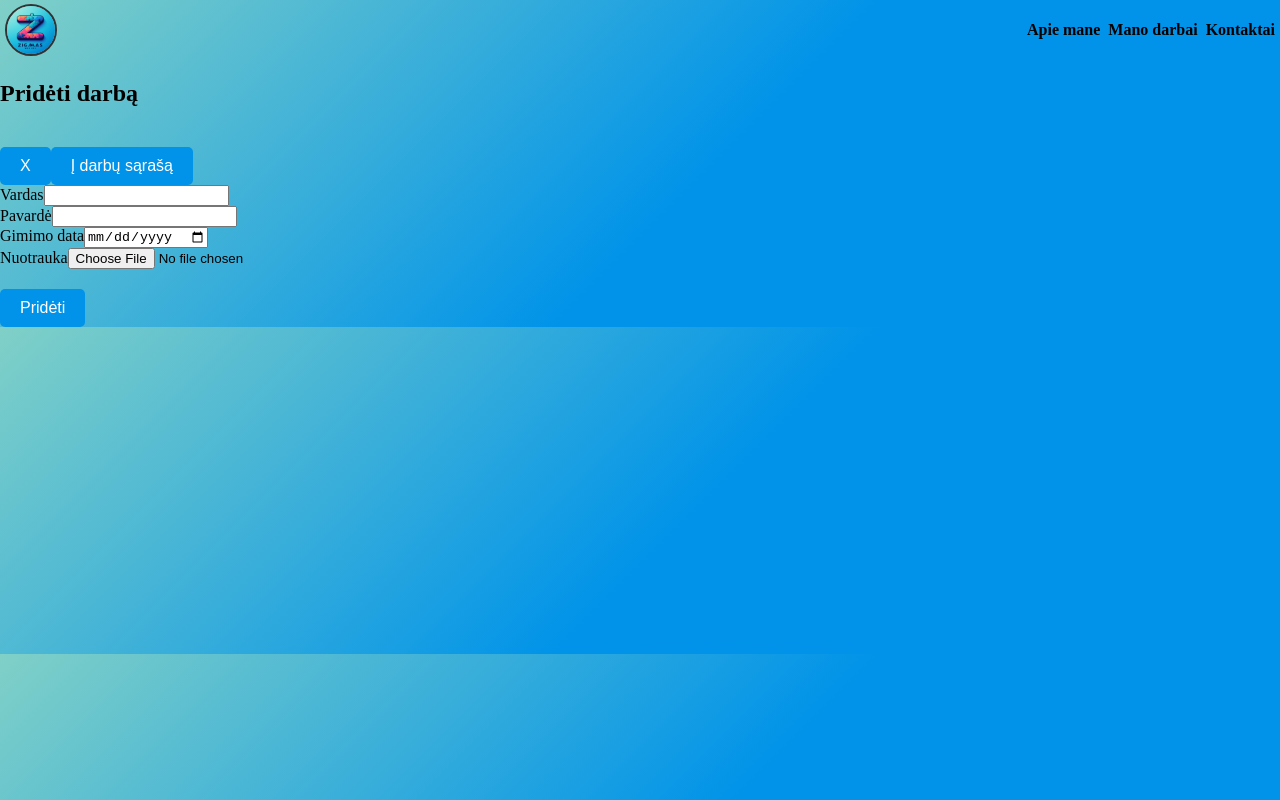
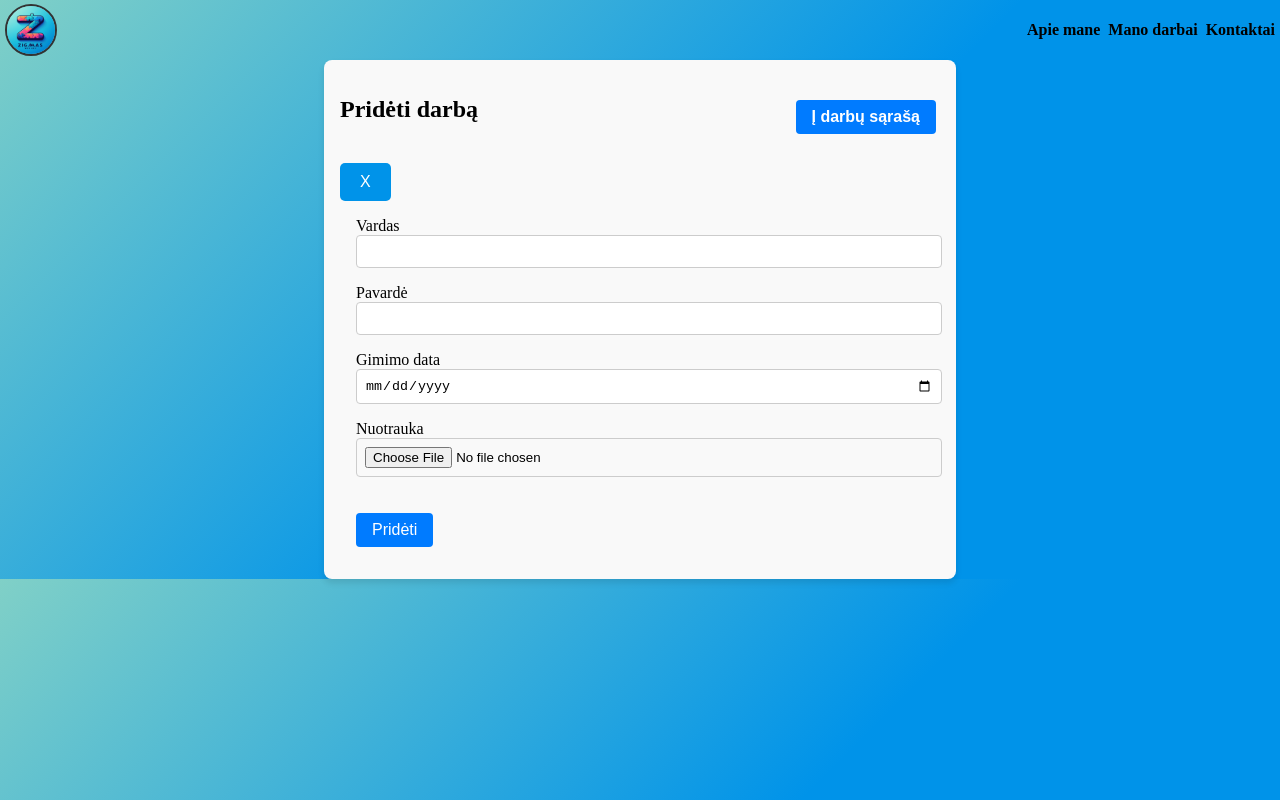
Before and after one commit to ZigmasP/zigmaswebdev, a React (Vite) app in the folder frontend/: page /add-work in a window 1280 px wide. Built offline with nearby package versions, Linux system fonts and the light colour scheme.

Commit message:
works edit

```diff
--- a/frontend/src/App.jsx
+++ b/frontend/src/App.jsx
@@ -14,7 +14,7 @@ return (
       <Route path="/" element={<Home />} />;
       <Route path="/apie-mane" element={<About />} />;
       <Route path="/mano-darbai" element={<Works />} />;
-      <Route path="/add-work" element={<WorkForm />} />
+      <Route path="/add-work" element={<WorkForm />} />;
     </Routes>
   </>
  );
--- a/frontend/src/components/WorkForm.jsx
+++ b/frontend/src/components/WorkForm.jsx
@@ -2,7 +2,7 @@ import axios from "axios";
 import { useNavigate } from "react-router-dom";
 import { Formik, Form, Field, ErrorMessage } from "formik";
 import * as Yup from "yup";
-import styles from "./WorkForm.scss";
+import "./WorkForm.scss";
 
 const workSchema = Yup.object().shape({
   firstName: Yup.string().required('Vardas privalomas'),
@@ -41,12 +41,12 @@ const WorkForm = () => {
   };
 
   return (
-    <div className={styles.workFormContainer}>
+    <div className="workFormContainer">
       <h2>Pridėti darbą</h2>
-      <button onClick={handleLogout} className={styles.logoutButton}>
+      <button onClick={handleLogout} className="ogoutButton">
         X
       </button>
-      <button onClick={() => navigate('/works')} className={styles.workListButton}>
+      <button onClick={() => navigate('/works')} className="workListButton">
         Į darbų sąrašą
       </button>
       <Formik
@@ -60,32 +60,32 @@ const WorkForm = () => {
         onSubmit={handleSubmit}
       >
         {({ isSubmitting, setFieldValue }) => (
-          <Form className={styles.form}>
-            <div className={styles.formGroup}>
+          <Form className="form">
+            <div className="formGroup">
               <label>Vardas</label>
-              <Field name="firstName" type="text" className={styles.inputField} />
-              <ErrorMessage name="firstName" component="div" className={styles.error} />
+              <Field name="firstName" type="text" className="inputField" />
+              <ErrorMessage name="firstName" component="div" className="error" />
             </div>
-            <div className={styles.formGroup}>
+            <div className="formGroup">
               <label>Pavardė</label>
-              <Field name="lastName" type="text" className={styles.inputField} />
-              <ErrorMessage name="lastName" component="div" className={styles.error} />
+              <Field name="lastName" type="text" className="inputField" />
+              <ErrorMessage name="lastName" component="div" className="error" />
             </div>
-            <div className={styles.formGroup}>
+            <div className="formGroup">
               <label>Gimimo data</label>
-              <Field name="birthDate" type="date" className={styles.inputField} />
-              <ErrorMessage name="birthDate" component="div" className={styles.error} />
+              <Field name="birthDate" type="date" className="inputField" />
+              <ErrorMessage name="birthDate" component="div" className="error" />
             </div>
-            <div className={styles.formGroup}>
+            <div className="formGroup">
               <label>Nuotrauka</label>
               <input
                 type="file"
                 onChange={(event) => setFieldValue('photo', event.currentTarget.files[0])}
-                className={styles.inputField}
+                className="inputField"
               />
-              <ErrorMessage name="photo" component="div" className={styles.error} />
+              <ErrorMessage name="photo" component="div" className="error" />
             </div>
-            <button type="submit" disabled={isSubmitting} className={styles.submitButton}>
+            <button type="submit" disabled={isSubmitting} className="submitButton">
               {isSubmitting ? 'Pateikiama...' : 'Pridėti'}
             </button>
           </Form>
--- a/frontend/src/pages/Works.jsx
+++ b/frontend/src/pages/Works.jsx
@@ -1,42 +1,58 @@
-import { Link } from "react-router-dom";
+
+import { Link } from "react-router-dom"; // Importuojame Link komponentą
 import "./Works.scss";
 
 const Works = () => {
   const projects = [
     {
       id: 1,
-    title: 'Projekto pavadinimas 1',
-    description: 'Trumpas projekto aprašymas 1',
-    imageUrl: 'nuoroda_i_paveiksleli_1.jpg', // Pakeisk į savo paveikslelio kelią
-    demoUrl: 'nuoroda_i_demo_1.com',
-    sourceUrl: 'nuoroda_i_koda_1.com'
+      title: "Projekto pavadinimas 1",
+      description: "Trumpas projekto aprašymas 1",
+      imageUrl: "nuoroda_i_paveiksleli_1.jpg", // Pakeisk į savo paveikslelio kelią
+      demoUrl: "nuoroda_i_demo_1.com",
+      sourceUrl: "nuoroda_i_koda_1.com",
     },
     {
       id: 2,
-    title: 'Projekto pavadinimas 2',
-    description: 'Trumpas projekto aprašymas 2',
-    imageUrl: 'nuoroda_i_paveiksleli_2.jpg', // Pakeisk į savo paveikslelio kelią
-    demoUrl: 'nuoroda_i_demo_2.com',
-    sourceUrl: 'nuoroda_i_koda_2.com'
+      title: "Projekto pavadinimas 2",
+      description: "Trumpas projekto aprašymas 2",
+      imageUrl: "nuoroda_i_paveiksleli_2.jpg", // Pakeisk į savo paveikslelio kelią
+      demoUrl: "nuoroda_i_demo_2.com",
+      sourceUrl: "nuoroda_i_koda_2.com",
     },
     // Pridėk daugiau projektų pagal poreikį
   ];
 
   return (
     <div>
-    <Link to="/" className="back-link">Į pagrindinį</Link>
+      <Link to="/" className="back-link">
+        Į pagrindinį
+      </Link>
+      <Link to="/add-work" className="add-work-link">Pridėti darbą</Link> {/* Naujai pridėta */}
       <section id="portfolio">
         <h2>Mano Darbai</h2>
         <div className="projects">
-       {projects.map(project => (
+          {projects.map((project) => (
             <div className="project" key={project.id}>
               <img src={project.imageUrl} alt={project.title} />
               <div className="project-info">
                 <h3>{project.title}</h3>
                 <p>{project.description}</p>
                 <div className="project-links">
-              <a href={project.demoUrl} target="_blank" rel="noopener noreferrer">Demo</a>
-              <a href={project.sourceUrl} target="_blank" rel="noopener noreferrer">Source</a>
+                  <a
+                    href={project.demoUrl}
+                    target="_blank"
+                    rel="noopener noreferrer"
+                  >
+                    Demo
+                  </a>
+                  <a
+                    href={project.sourceUrl}
+                    target="_blank"
+                    rel="noopener noreferrer"
+                  >
+                    Source
+                  </a>
                 </div>
               </div>
             </div>
```
Also changed, not shown: 1 other file (tests, documents, lock files or other folders). Lines whose indentation alone changed are shown as unchanged.
